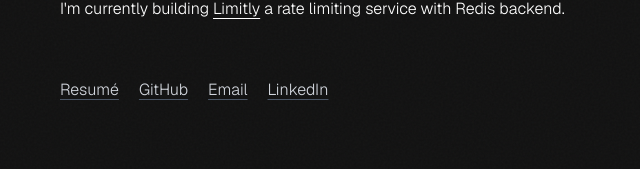
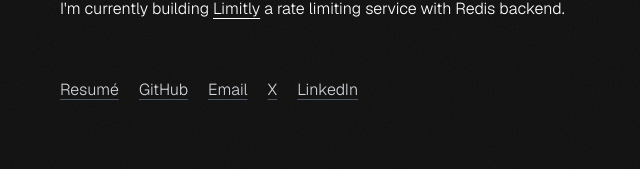
Before and after one commit to emmanueltaiwo/portfolio-2026, a Next.js app: page / in a window 1280 px wide. Shown: the part 282-451 px from the top of the page, without its empty margins (316-956 px from the left). Built offline with nearby package versions, Linux system fonts and the light colour scheme; no server answers.

Commit message:
added x link

```diff
--- a/app/page.tsx
+++ b/app/page.tsx
@@ -82,6 +82,14 @@ export default function Page() {
             Email
           </a>
           <a
+            href='https://x.com/ex0xai'
+            target='_blank'
+            rel='noopener noreferrer'
+            className='text-sm md:text-base underline decoration-gray-600 hover:decoration-gray-400 transition-all duration-300 font-light'
+          >
+            X
+          </a>
+          <a
             href='https://linkedin.com/in/emmanueloluwafunso'
             target='_blank'
             rel='noopener noreferrer'
```
